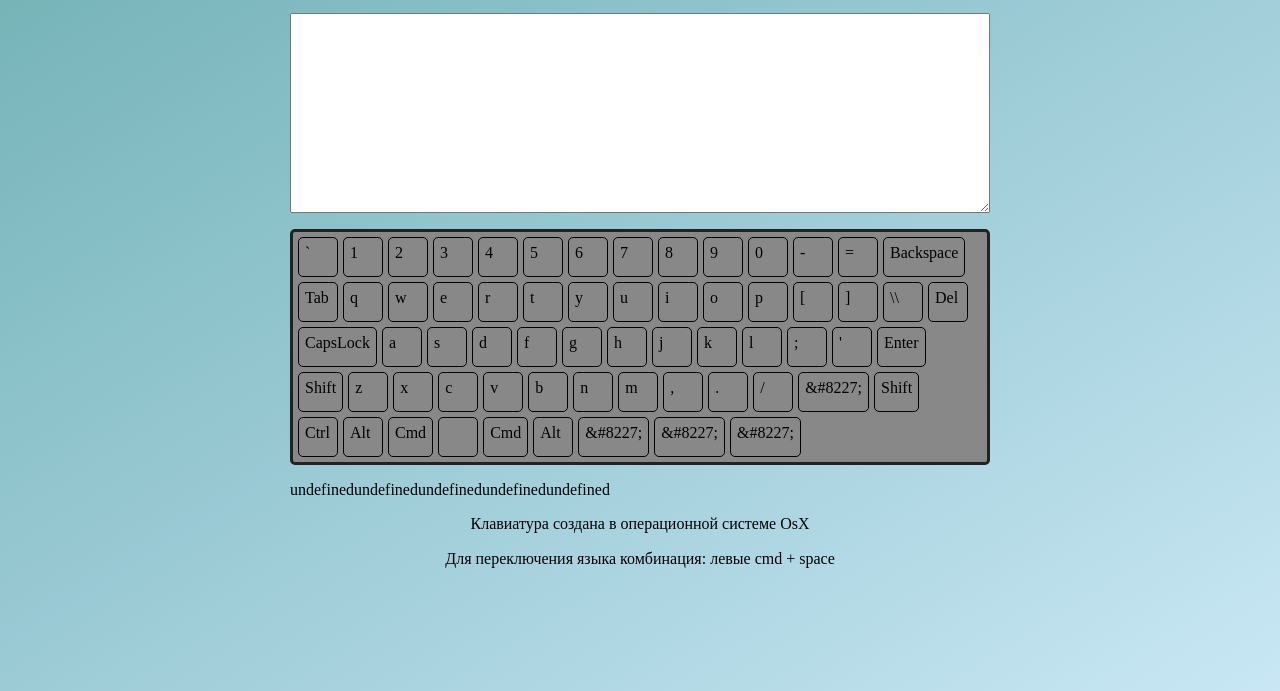
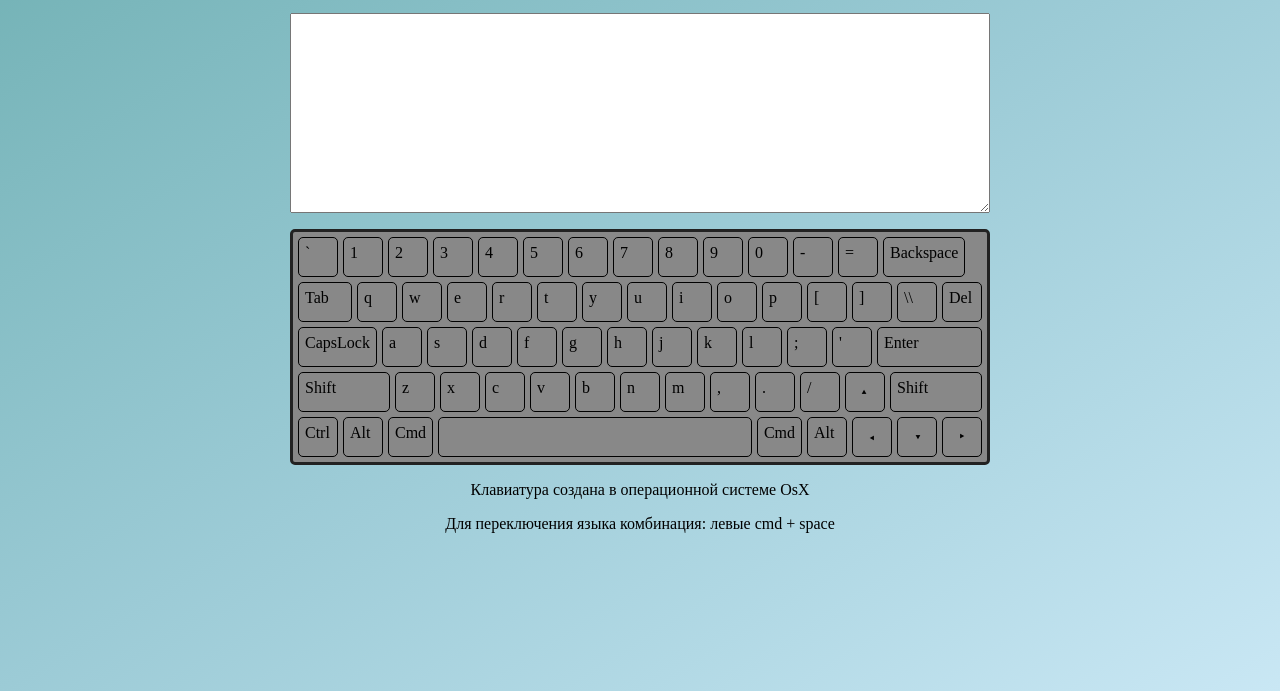
Before and after one commit to maximiloi/virtual-keyboard, a plain HTML site: page index.html in a window 1280 px wide. Shown: the part 109-800 px from the top of the page. Drawn offline with Linux system fonts and the light colour scheme.

Commit message:
fix: append row

```diff
--- a/css/style.css
+++ b/css/style.css
@@ -62,3 +62,33 @@
 .hidden {
   display: none;
 }
+
+.Tab,
+.Enter,
+.ShiftLeft,
+.ShiftRight,
+.Space {
+  flex-grow: 1;
+}
+
+.ArrowUp,
+.ArrowLeft,
+.ArrowRight,
+.ArrowDown {
+  display: flex;
+  justify-content: center;
+  align-items: center;
+  /* font-size: 30px; */
+}
+
+.ArrowUp {
+  transform: rotate(-90deg);
+}
+
+.ArrowLeft {
+  transform: rotate(-180deg);
+}
+
+.ArrowDown {
+  transform: rotate(-270deg);
+}
--- a/js/main.js
+++ b/js/main.js
@@ -13,17 +13,16 @@ const keyboardWrapper = createElement('div', 'app__keyboard keyboard');
 const textDescription = createElement('p', 'app__text', 'Клавиатура создана в операционной системе OsX');
 const textLanguage = createElement('p', 'app__text', 'Для переключения языка комбинация: левыe cmd + space');
 
-console.log('createKeyboardKey(row1): ', createKeyboardKey(row1));
+keyboardWrapper.append(createKeyboardKey(row1));
+keyboardWrapper.append(createKeyboardKey(row2));
+keyboardWrapper.append(createKeyboardKey(row3));
+keyboardWrapper.append(createKeyboardKey(row4));
+keyboardWrapper.append(createKeyboardKey(row5));
+
 appWrapper.append(
   titleElement,
   textareaOut,
   keyboardWrapper,
-  // createKeyboardKey(row1),
-  keyboardWrapper.append(createKeyboardKey(row1)),
-  keyboardWrapper.append(createKeyboardKey(row2)),
-  keyboardWrapper.append(createKeyboardKey(row3)),
-  keyboardWrapper.append(createKeyboardKey(row4)),
-  keyboardWrapper.append(createKeyboardKey(row5)),
   textDescription,
   textLanguage,
 );
--- a/js/module/create-element.js
+++ b/js/module/create-element.js
@@ -11,7 +11,7 @@ function createElement(tagName, className, textContent, onClickHandler) {
     element.classList.add(name);
   });
   if (textContent) {
-    element.textContent = textContent.toString();
+    element.innerHTML = textContent.toString();
   }
   if (onClickHandler) {
     element.addEventListener('click', onClickHandler);
```
